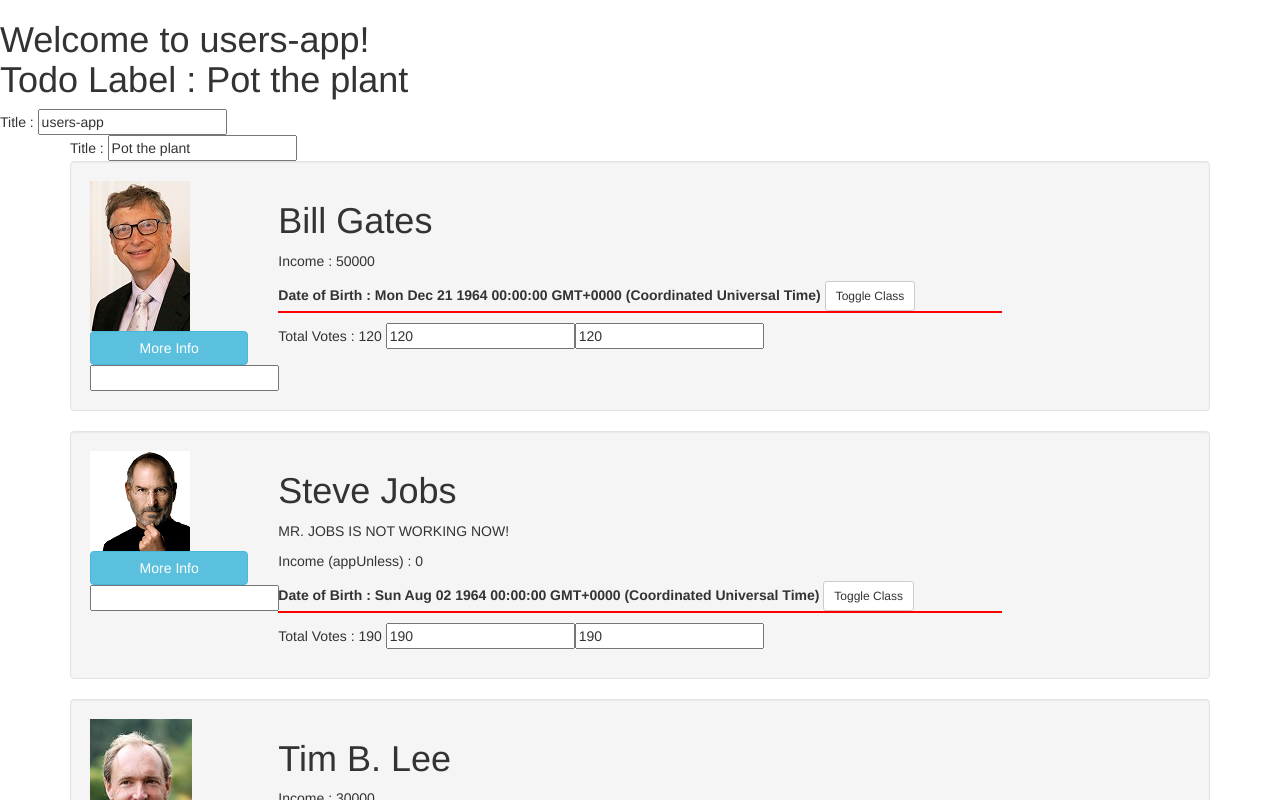
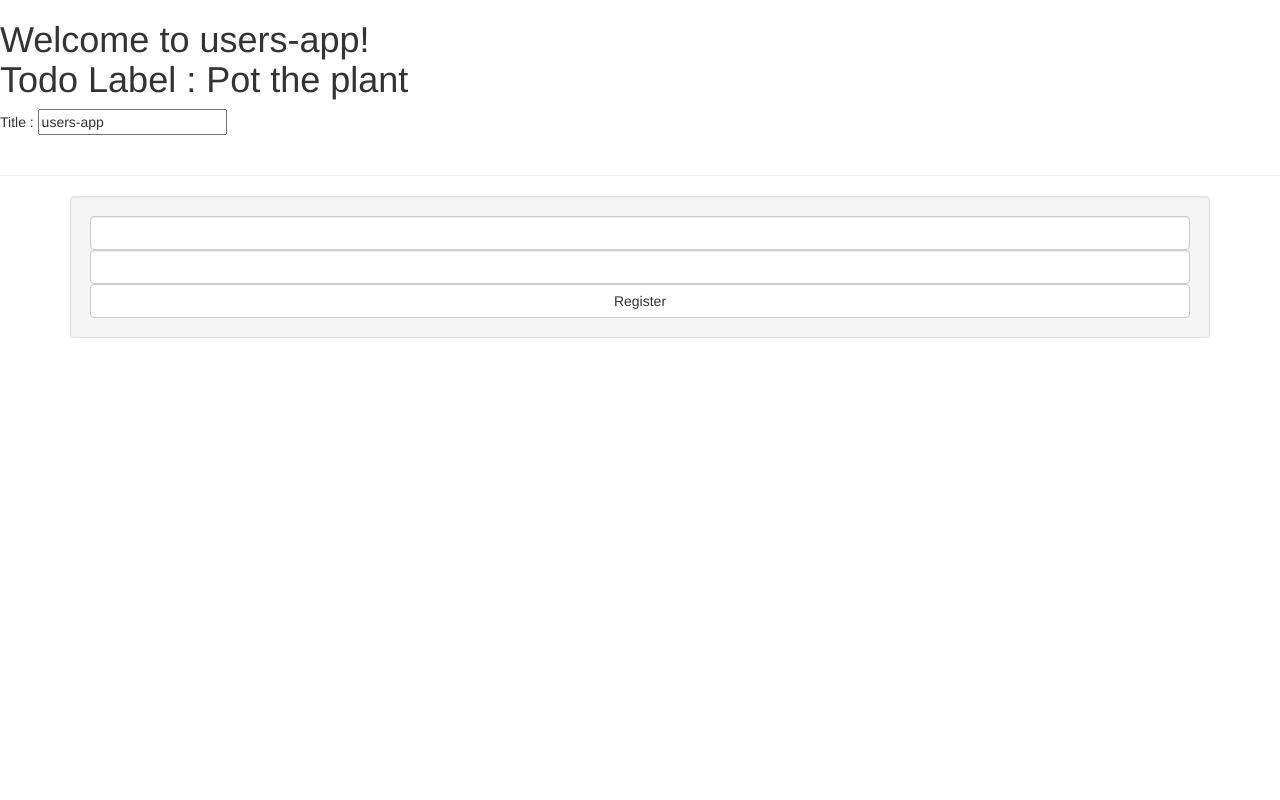
Before and after one commit to synergy2411/erc, an Angular app: page / in a window 1280 px wide. Shown: the top 800 px of the page. Built offline with nearby package versions, Linux system fonts and the light colour scheme.

Commit message:
forms added

```diff
--- a/src/app/app.component.html
+++ b/src/app/app.component.html
@@ -1,12 +1,18 @@
 <!--The content below is only a placeholder and can be replaced.-->
 
-  <h1>
-    Welcome to {{ title }}! <br>
-    Todo Label : {{ todo.label }}
-  </h1>
+<h1>
+  Welcome to {{ title }}! <br>
+  Todo Label : {{ todo.label }}
+</h1>
 
 
-  Title : <input type="text" [(ngModel)] = "title">
-  <br>
+Title : <input type="text" [(ngModel)]="title">
+<br>
+<br>
+<hr>
+<div class="container">
+  <!-- <app-login></app-login> -->
+  <app-register></app-register>
+</div>
 
-<app-users [title]="title" [todo] = "todo"></app-users>
+<!-- <app-users [title]="title" [todo] = "todo"></app-users> -->
--- a/src/app/app.module.ts
+++ b/src/app/app.module.ts
@@ -1,6 +1,6 @@
 import { BrowserModule } from '@angular/platform-browser';
 import { NgModule } from '@angular/core';
-import { FormsModule } from '@angular/forms';
+import { FormsModule, ReactiveFormsModule } from '@angular/forms';
 
 import { AppComponent } from './app.component';
 import { UsersComponent } from './users/users.component';
@@ -8,6 +8,8 @@ import { UserImageComponent } from './users/user-image/user-image.component';
 import { UserInfoComponent } from './users/user-info/user-info.component';
 import { HighlightDirective } from './directives/highlight.directive';
 import { UnlessDirective } from './directives/unless.directive';
+import { LoginComponent } from './login/login.component';
+import { RegisterComponent } from './register/register.component';
 
 @NgModule({
   declarations: [
@@ -16,10 +18,12 @@ import { UnlessDirective } from './directives/unless.directive';
     UserImageComponent,
     UserInfoComponent,
     HighlightDirective,
-    UnlessDirective
+    UnlessDirective,
+    LoginComponent,
+    RegisterComponent
   ],
   imports: [
-    BrowserModule, FormsModule
+    BrowserModule, FormsModule, ReactiveFormsModule
   ],
   providers: [],
   bootstrap: [AppComponent],
--- /dev/null
+++ b/src/app/login/login.component.css
@@ -0,0 +1,15 @@
+.ng-invalid.ng-dirty[name="username"]{
+  border-left : 3px red solid;
+}
+
+.ng-valid.ng-dirty[name="username"]{
+  border-left : 3px green solid;
+}
+
+.ng-invalid.ng-dirty[name="password"]{
+  border-left : 3px red solid;
+}
+
+.ng-valid.ng-dirty[name="password"]{
+  border-left : 3px green solid;
+}
--- /dev/null
+++ b/src/app/login/login.component.html
@@ -0,0 +1,37 @@
+<form class="well" #f="ngForm">
+  <h2>Login Form</h2>
+  <div class="row">
+    <div class="form-group">
+      <label for="username">Username :</label>
+      <input type="email" name="username" class="form-control"  required minlength="6" email>
+    </div>
+
+    <div class="form-group">
+      <label for="password">Password :</label>
+      <input type="password" name="password" class="form-control" required ngModel>
+    </div>
+
+    <button class="btn btn-primary btn-block" [disabled]="!f.valid" (click)="onLogin(f)">
+      Login
+    </button>
+    <!--
+    Form State : {{ f.valid }} -->
+
+  </div>
+
+  <!-- <div *ngIf="f.controls" class="container"> -->
+  <div *ngIf="f.controls?.username">
+    <div *ngIf="f.controls.username.status !== 'VALID' && f.controls.username.dirty">
+      <p class="alert alert-danger">Something wrong with Username.</p>
+    </div>
+  </div>
+  <!-- Status : {{ f.controls.username.dirty && f.controls.username.invalid ? true : false}} -->
+  <div *ngIf=" f.controls?.password">
+    <div *ngIf="f.controls.password.status !== 'VALID' && f.controls.password.dirty">
+      <p class="alert alert-danger">Something wrong with Password.</p>
+    </div>
+  </div>
+  <!-- </div> -->
+
+
+</form>
--- /dev/null
+++ b/src/app/login/login.component.ts
@@ -0,0 +1,21 @@
+import { Component, OnInit } from '@angular/core';
+import { NgForm } from '@angular/forms';
+
+@Component({
+  selector: 'app-login',
+  templateUrl: './login.component.html',
+  styleUrls: ['./login.component.css']
+})
+export class LoginComponent implements OnInit {
+
+  onLogin(form : NgForm){
+    console.log(form);
+  }
+
+
+  constructor() { }
+
+  ngOnInit() {
+  }
+
+}
--- /dev/null
+++ b/src/app/register/register.component.html
@@ -0,0 +1,29 @@
+<form class="well" [formGroup]="registerForm">
+  <input type="text" name="username"
+    class="form-control"
+    [formControl]="username">
+
+    <div [hidden]="username.valid || username.untouched">
+      <p>Something wrong with username</p>
+      <div [hidden] = "!username.hasError('required')">
+        <p>Username is mandatory field.</p>
+      </div>
+      <div [hidden] = "!username.hasError('email')">
+        <p>Username should be in email format.</p>
+      </div>
+    </div>
+
+  <input type="password" name="password"
+    class="form-control"
+    [formControl]="password">
+
+    <div [hidden]="password.valid || password.untouched">
+      <div [hidden]="!password.hasError('hasExcl')">
+        <p>Password must conatin exclamation mark!</p>
+      </div>
+
+    </div>
+
+  <button class="btn btn-block btn-default"
+    (click)="onRegister()">Register</button>
+</form>
--- /dev/null
+++ b/src/app/register/register.component.ts
@@ -0,0 +1,42 @@
+import { Component, OnInit } from '@angular/core';
+import { FormControl, FormGroup, FormBuilder, Validators } from '@angular/forms';
+
+@Component({
+  selector: 'app-register',
+  templateUrl: './register.component.html',
+  styleUrls: ['../login/login.component.css']
+})
+export class RegisterComponent implements OnInit {
+
+  username = new FormControl('', [
+    Validators.required,
+    Validators.email
+  ]);
+  password = new FormControl('', [
+    Validators.required,
+    Validators.minLength(6),
+    this.exclamationMark
+  ]);
+
+  registerForm : FormGroup;
+
+  constructor(private fb : FormBuilder) {
+    this.registerForm = this.fb.group({
+      username : this.username,
+      password : this.password
+    })
+  }
+
+  exclamationMark(input : FormControl){
+    const hasExclamation = input.value.indexOf('!') >=0;
+    return hasExclamation ? null : { "hasExcl" : true}
+  }
+
+  onRegister(){
+    console.log(this.registerForm);
+  }
+
+  ngOnInit() {
+  }
+
+}
--- a/src/app/users/user-image/user-image.component.html
+++ b/src/app/users/user-image/user-image.component.html
@@ -1,4 +1,4 @@
 <img [src]="user.image" alt="">
 <button class="btn btn-block btn-info"
   (click)="onInfo(user)">More Info</button>
-  <input type="text" #childCtrl (keyup)="onChildEvent(childCtrl.value)">
+  <!-- <input type="text" #childCtrl (keyup)="onChildEvent(childCtrl.value)"> -->
```
Also changed, not shown: src/app/register/register.component.css (added), 2 other files (tests, documents, lock files or other folders).
